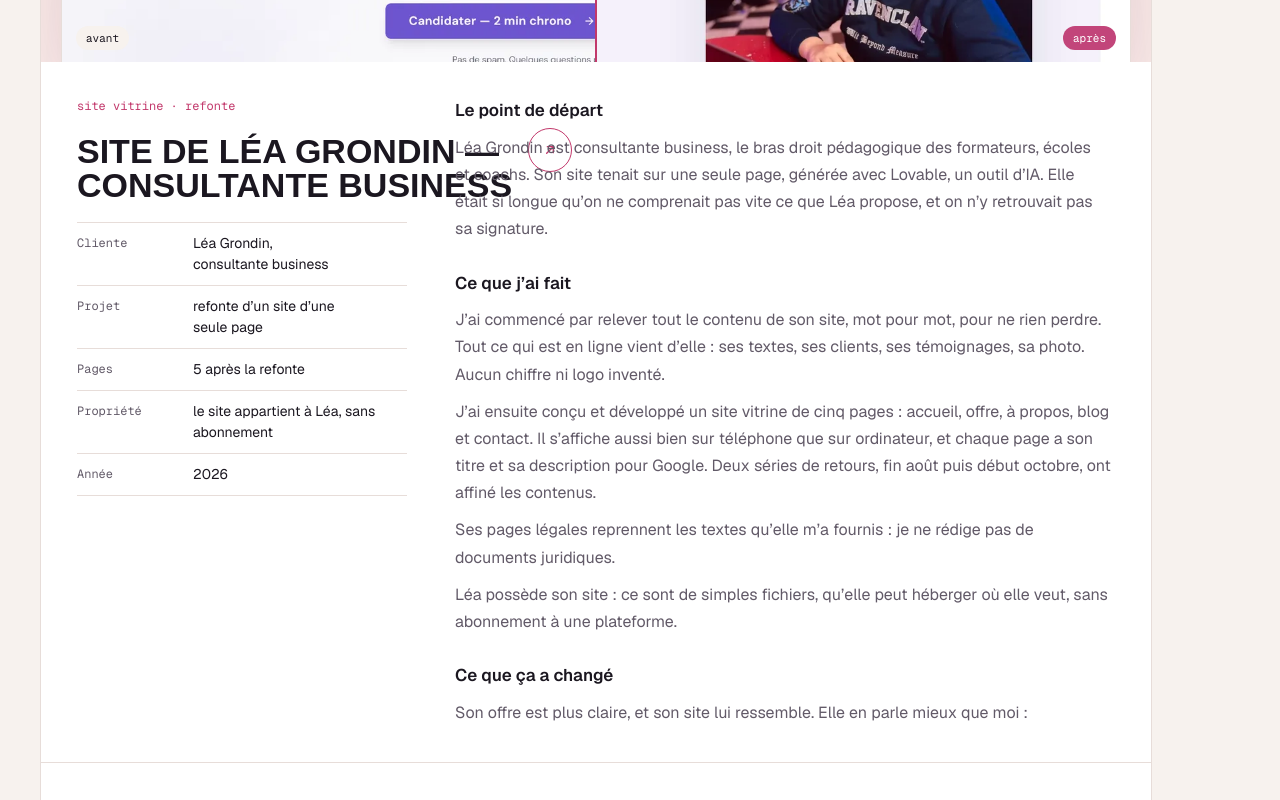
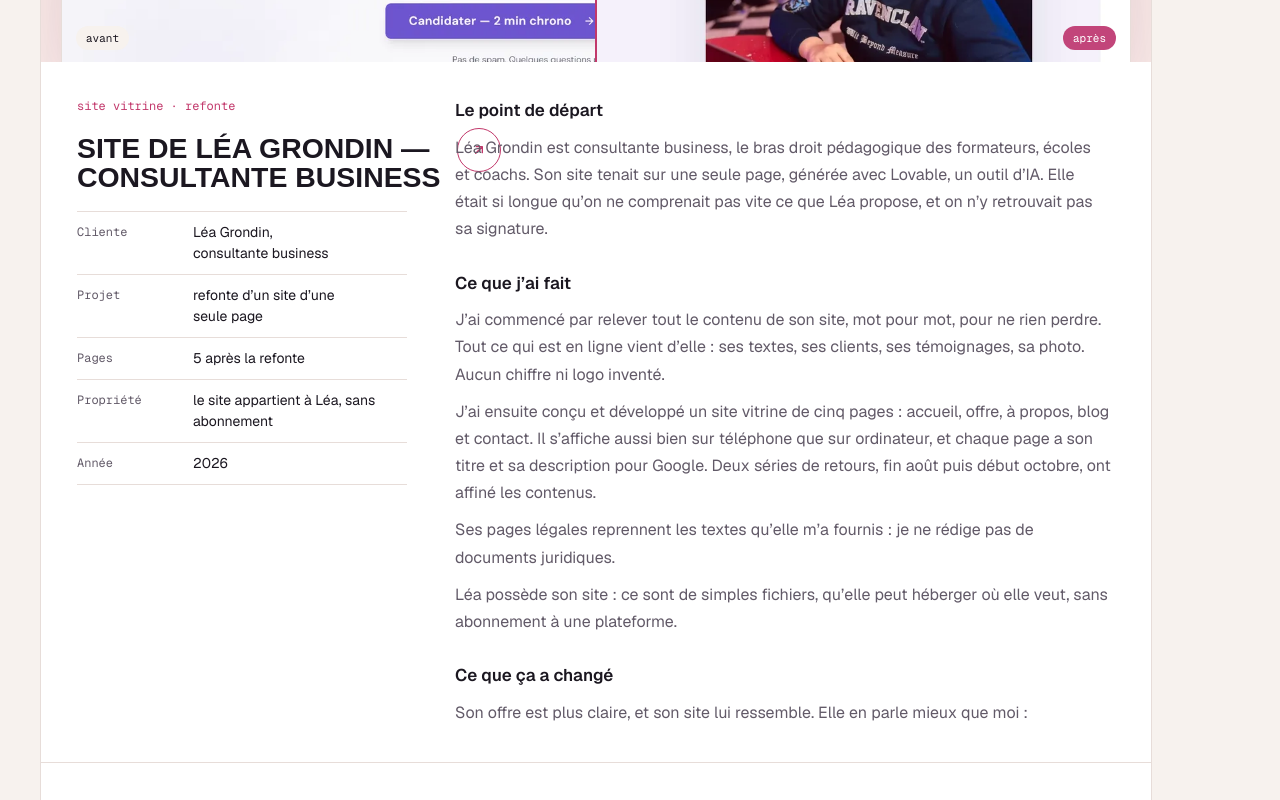
Before and after one commit to Flaura-dev/flaura-dev.com, a Next.js app: page /projets in a window 1280 px wide. Shown: the part 840-1640 px from the top of the page. Built offline with nearby package versions, Linux system fonts and the light colour scheme; a web font is replaced by a local one.

Commit message:
Ajuste la taille des titres de projets à leur colonne pour qu'ils ne débordent plus à côté du lien

```diff
--- a/components/projects/ProjectCard.tsx
+++ b/components/projects/ProjectCard.tsx
@@ -12,10 +12,11 @@ export function ProjectCard({ project }: { project: Project }) {
       <div className="flex flex-1 flex-col gap-3 p-6">
         <p className="font-mono text-xs text-pink">{project.label}</p>
         {/* Le lien ↗ déborde sans agrandir la ligne : les titres restent alignés entre les cartes. */}
-        <div className="flex items-start justify-between gap-4">
-          {/* « Consultante Business » (insécable) fait environ 9 fois la taille de la police :
-              sous 400 px de large, la police se réduit pour que le titre tienne dans la carte. */}
-          <h3 className="font-display-auto text-[length:min(2.125rem,calc((100vw_-_5.5rem)/9))] leading-none font-black uppercase">
+        <div className="@container flex items-start justify-between gap-4">
+          {/* « Consultante Business » (insécable) mesure environ 9,3 fois la taille de la police :
+              quand la carte est étroite, la police se réduit pour que le titre tienne à côté du
+              lien ↗ (3,75 rem), sur toutes les cartes à la fois. */}
+          <h3 className="font-display-auto text-[length:min(2.125rem,calc((100cqw_-_3.75rem)/9.5))] leading-none font-black uppercase">
             {project.title}
           </h3>
           {project.url && (
--- a/components/projects/ProjectCaseStudy.tsx
+++ b/components/projects/ProjectCaseStudy.tsx
@@ -34,9 +34,10 @@ export function ProjectCaseStudy({ project, eager = false, children }: ProjectCa
         <div className="flex flex-col gap-5">
           <p className="font-mono text-xs text-pink">{project.label}</p>
           {/* Le lien ↗ déborde sans agrandir la ligne, comme sur la carte. */}
-          <div className="flex items-start justify-between gap-4">
-            {/* Même taille que la carte : « Consultante Business » (insécable) doit tenir sous 400 px. */}
-            <h3 className="font-display-auto text-[length:min(2.125rem,calc((100vw_-_5.5rem)/9))] leading-none font-black uppercase">
+          <div className="@container flex items-start justify-between gap-4">
+            {/* Même règle que la carte : « Consultante Business » (insécable) mesure environ 9,3 fois
+                la taille de la police et doit tenir dans la colonne, à côté du lien ↗ (3,75 rem). */}
+            <h3 className="font-display-auto text-[length:min(2.125rem,calc((100cqw_-_3.75rem)/9.5))] leading-none font-black uppercase">
               {project.title}
             </h3>
             {project.url && (
```
